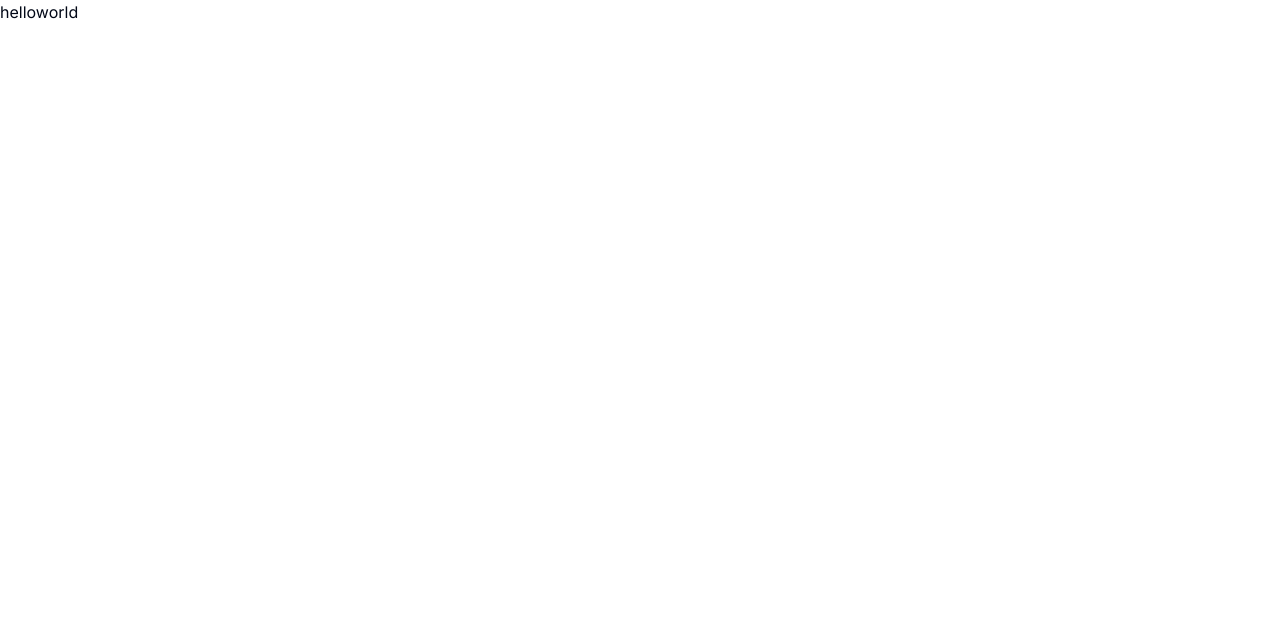
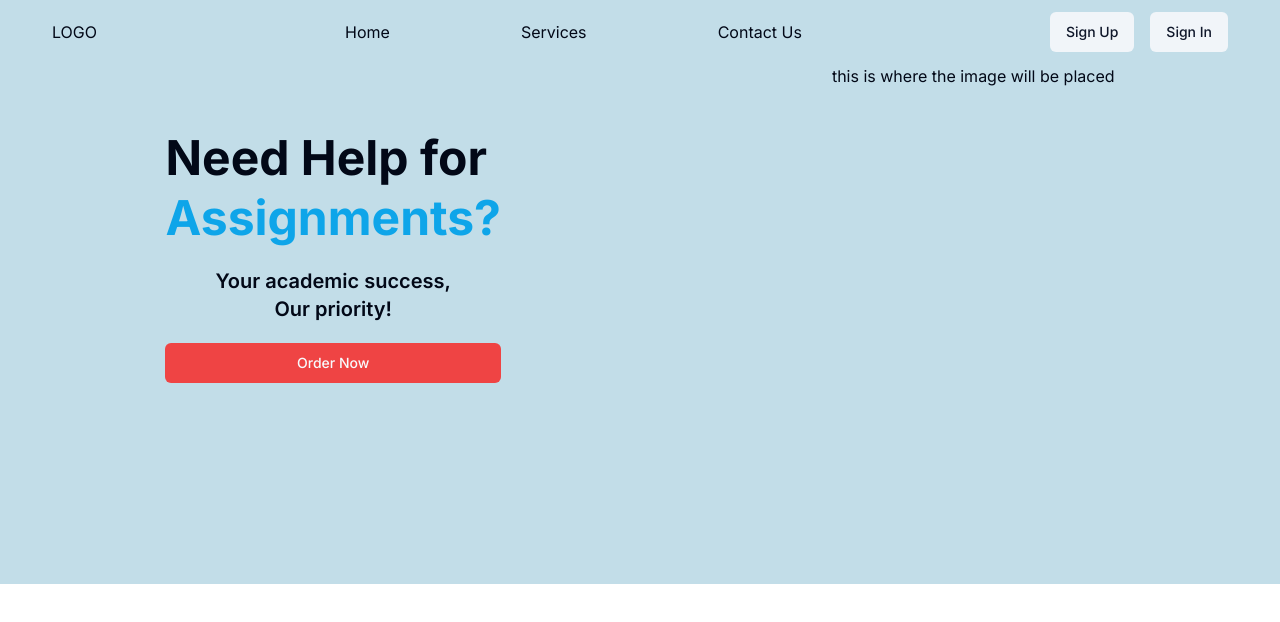
Before and after one commit to puravgc/thesispro_nepal, a Next.js app: page / in a window 1280 px wide. Shown: the top 622 px of the page. Built offline with nearby package versions, Linux system fonts and the light colour scheme.

Commit message:
second commit

```diff
--- /dev/null
+++ b/app/(sales)/_components/Hero/Hero.tsx
@@ -0,0 +1,27 @@
+import { Button } from '@/components/ui/button'
+import Image from 'next/image'
+import React from 'react'
+
+const Hero = () => {
+  return (
+    <main className='flex justify-around h-[65vh]'>
+        <div className='flex flex-col gap-5 my-16'>
+            <h1 className='text-5xl font-bold leading-tight'>Need Help for <br/> <span className='text-sky-500'> Assignments?</span> </h1>
+            <h4 className='text-xl font-semibold text-center leading-snug'>Your academic success, <br /> Our priority!</h4>
+            <Button variant='destructive'>Order Now</Button>
+        </div>
+        <div>
+            this is where the image will be placed
+            {/* <Image
+                src={}
+                alt='image of a boy sitting in chair infront of laptop!'
+                height={760}
+                width={1024}
+            /> */}
+
+        </div>
+    </main>
+  )
+}
+
+export default Hero
--- /dev/null
+++ b/app/(sales)/_components/Main.tsx
@@ -0,0 +1,14 @@
+import React from 'react'
+import Navbar from './Navbar/Navbar'
+import Hero from './Hero/Hero'
+
+const Main = () => {
+  return (
+    <div className='bg-[#C2DDE8]'>
+      <Navbar />
+      <Hero />
+    </div>
+  )
+}
+
+export default Main
--- /dev/null
+++ b/app/(sales)/_components/Navbar/Navbar.tsx
@@ -0,0 +1,42 @@
+import React from "react";
+import Image from "next/image";
+import { Button } from "@/components/ui/button";
+
+const liComponents = [
+    {
+        id: 1,
+        name: "Home",
+    }, {
+        id: 2,
+        name: "Services",
+    },
+    {
+        id: 3,
+        name: "Contact Us"
+    }
+]
+
+const Navbar = () => {
+  return (
+    <nav>
+      <div className="flex justify-between mx-10 p-3 items-center">
+       <h3>LOGO</h3>
+        <ul className="flex justify-around w-[50%]">
+         {
+            liComponents.map((li) => (
+               <li key={li.id} className="hover:text-sky-500 cursor-pointer ">
+                    {li.name}
+               </li>
+            ))
+         }
+        </ul>
+        <div className="flex gap-4 ">
+          <Button variant="secondary">Sign Up</Button>
+          <Button variant="secondary">Sign In</Button>
+        </div>
+      </div>
+    </nav>
+  );
+};
+
+export default Navbar;
--- /dev/null
+++ b/app/(sales)/layout.tsx
@@ -0,0 +1,24 @@
+import type { Metadata } from "next";
+import { Inter } from "next/font/google";
+import "../globals.css";
+
+const inter = Inter({ subsets: ["latin"] });
+
+export const metadata: Metadata = {
+  title: "Thesispro Nepal",
+  description: "Your academic success, our priority!",
+};
+
+export default function RootLayout({
+  children,
+}: Readonly<{
+  children: React.ReactNode;
+}>) {
+  return (
+    <html lang="en">
+      <body className={inter.className} >
+        {children}
+      </body>
+    </html>
+  );
+}
--- /dev/null
+++ b/app/(sales)/page.tsx
@@ -0,0 +1,12 @@
+import React from "react";
+import Main from "./_components/Main";
+
+const page = () => {
+  return (
+    <>
+      <Main />
+    </>
+  );
+};
+
+export default page;
--- a/app/page.tsx
+++ /dev/null
@@ -1,7 +0,0 @@
-export default function Home() {
-  return (
-   <>
-    helloworld
-   </>
-  );
-}
--- /dev/null
+++ b/components/ui/button.tsx
@@ -0,0 +1,56 @@
+import * as React from "react"
+import { Slot } from "@radix-ui/react-slot"
+import { cva, type VariantProps } from "class-variance-authority"
+
+import { cn } from "@/lib/utils"
+
+const buttonVariants = cva(
+  "inline-flex items-center justify-center whitespace-nowrap rounded-md text-sm font-medium ring-offset-background transition-colors focus-visible:outline-none focus-visible:ring-2 focus-visible:ring-ring focus-visible:ring-offset-2 disabled:pointer-events-none disabled:opacity-50",
+  {
+    variants: {
+      variant: {
+        default: "bg-primary text-primary-foreground hover:bg-primary/90",
+        destructive:
+          "bg-destructive text-destructive-foreground hover:bg-destructive/90",
+        outline:
+          "border border-input bg-background hover:bg-accent hover:text-accent-foreground",
+        secondary:
+          "bg-secondary text-secondary-foreground hover:bg-secondary/80",
+        ghost: "hover:bg-accent hover:text-accent-foreground",
+        link: "text-primary underline-offset-4 hover:underline",
+      },
+      size: {
+        default: "h-10 px-4 py-2",
+        sm: "h-9 rounded-md px-3",
+        lg: "h-11 rounded-md px-8",
+        icon: "h-10 w-10",
+      },
+    },
+    defaultVariants: {
+      variant: "default",
+      size: "default",
+    },
+  }
+)
+
+export interface ButtonProps
+  extends React.ButtonHTMLAttributes<HTMLButtonElement>,
+    VariantProps<typeof buttonVariants> {
+  asChild?: boolean
+}
+
+const Button = React.forwardRef<HTMLButtonElement, ButtonProps>(
+  ({ className, variant, size, asChild = false, ...props }, ref) => {
+    const Comp = asChild ? Slot : "button"
+    return (
+      <Comp
+        className={cn(buttonVariants({ variant, size, className }))}
+        ref={ref}
+        {...props}
+      />
+    )
+  }
+)
+Button.displayName = "Button"
+
+export { Button, buttonVariants }
--- a/package.json
+++ b/package.json
@@ -9,6 +9,7 @@
     "lint": "next lint"
   },
   "dependencies": {
+    "@radix-ui/react-slot": "^1.0.2",
     "class-variance-authority": "^0.7.0",
     "clsx": "^2.1.1",
     "lucide-react": "^0.394.0",
```
Also changed, not shown: 1 other file (tests, documents, lock files or other folders).
